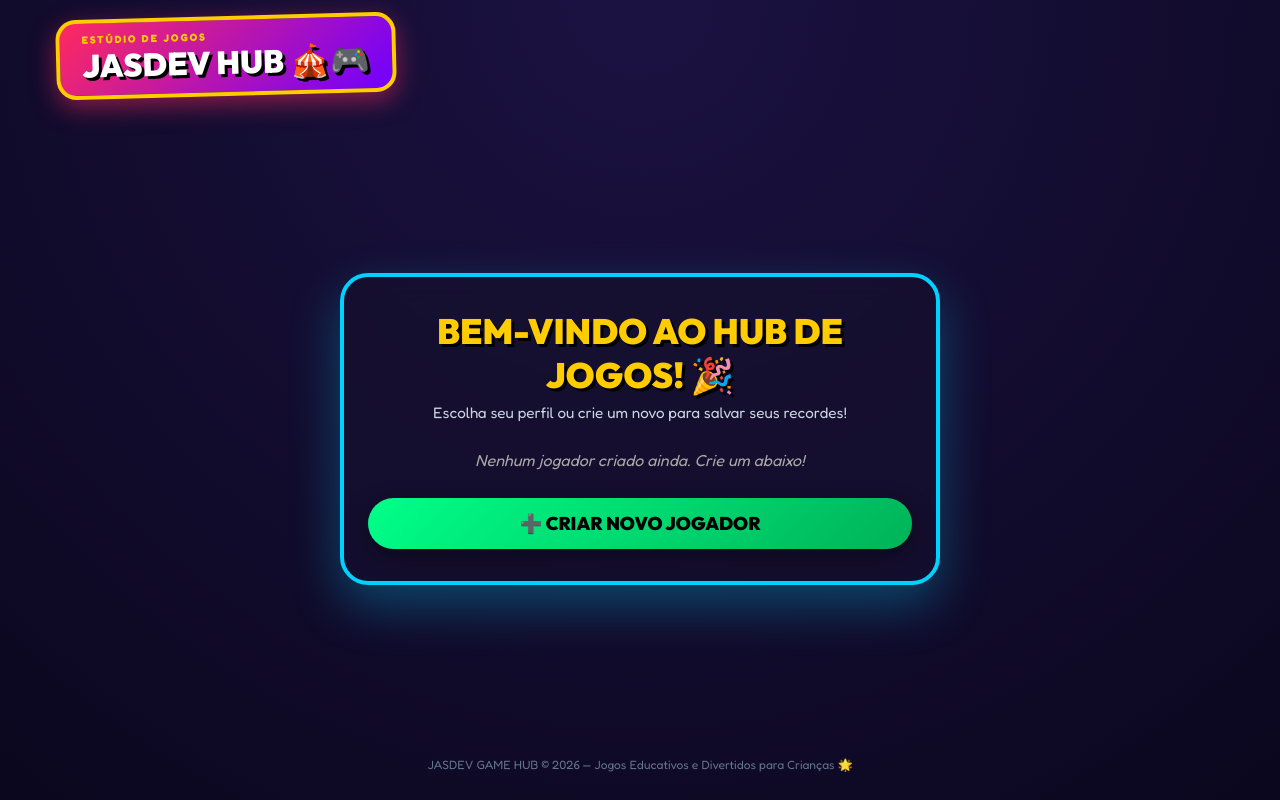
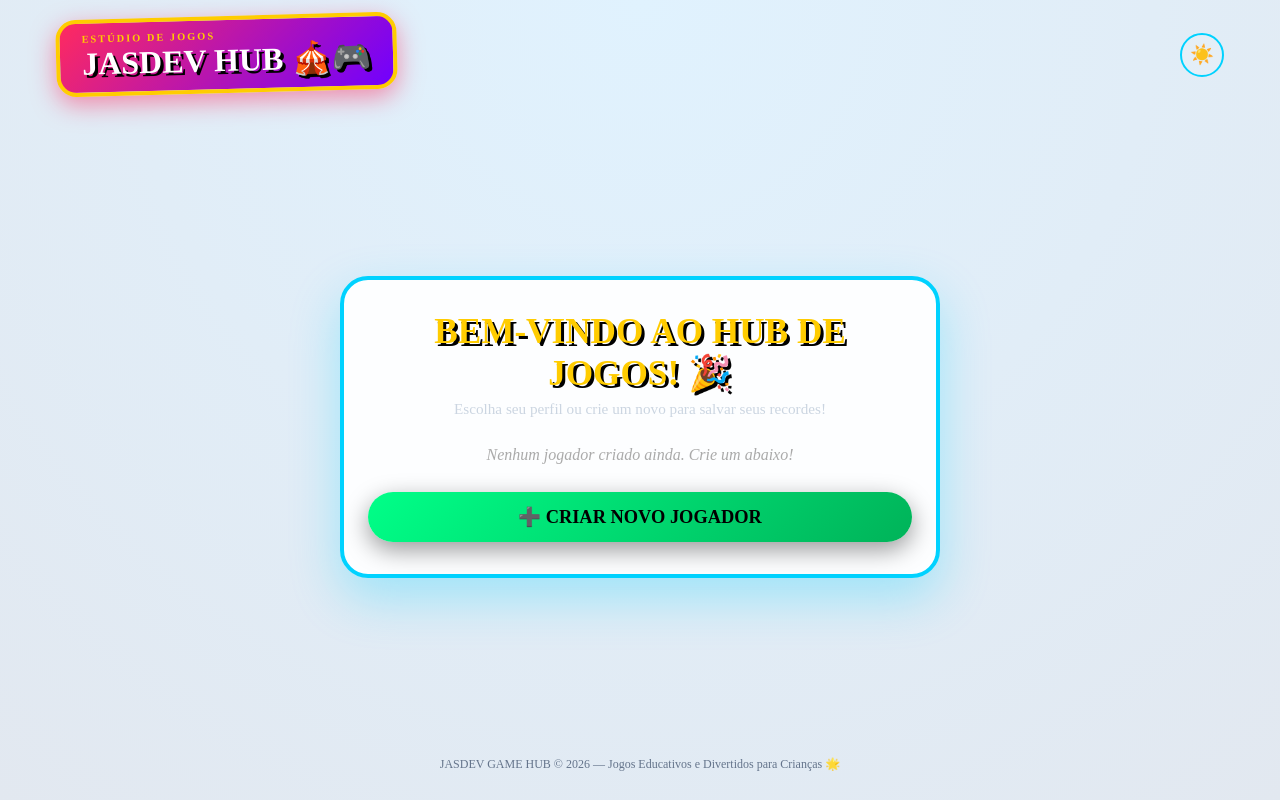
Before and after one commit to jasminevicdev/minegames, a plain HTML site: page index.html in a window 1280 px wide. Drawn offline with Linux system fonts and the light colour scheme; animation ran at ten frames a second.

Commit message:
feat: suporte a tema claro e escuro (light/dark mode) com auto-detecção do SO e persistencia em localStorage

```diff
--- a/hub.css
+++ b/hub.css
@@ -5,10 +5,25 @@
     --primary-blue: #00d2ff;
     --primary-purple: #7000ff;
     --primary-green: #00ff88;
+
+    /* Tema Escuro (Padrão) */
     --dark-bg: #0b071e;
-    --card-bg: rgba(22, 16, 48, 0.85);
-    --font-heading: 'Outfit', sans-serif;
-    --font-body: 'Fredoka', sans-serif;
+    --bg-radial: radial-gradient(circle at top center, #1b1242, #0b071e);
+    --card-bg: rgba(22, 16, 48, 0.88);
+    --text-primary: #ffffff;
+    --text-secondary: #cbd5e1;
+    --border-color: var(--primary-blue);
+    --footer-text: #64748b;
+}
+
+:root[data-theme="light"] {
+    --dark-bg: #f1f5f9;
+    --bg-radial: radial-gradient(circle at top center, #e0f2fe, #e2e8f0);
+    --card-bg: rgba(255, 255, 255, 0.92);
+    --text-primary: #0f172a;
+    --text-secondary: #475569;
+    --border-color: #0284c7;
+    --footer-text: #475569;
 }
 
 * {
@@ -24,10 +39,11 @@ body, html {
     width: 100%;
     height: 100%;
     min-height: 100vh;
-    background: radial-gradient(circle at top center, #1b1242, #0b071e);
+    background: var(--bg-radial);
     font-family: var(--font-body);
-    color: #ffffff;
+    color: var(--text-primary);
     overflow-x: hidden;
+    transition: background 0.3s ease, color 0.3s ease;
 }
 
 #hub-container {
--- a/hub.js
+++ b/hub.js
@@ -1,7 +1,9 @@
 import { SaveHub } from './shared/SaveHub.js';
+import { ThemeManager } from './shared/ThemeManager.js';
 
 class GameHub {
     constructor() {
+        this.btnThemeToggle = document.getElementById('btn-theme-toggle');
         this.activeProfileCard = document.getElementById('active-profile-card');
         this.activeAvatar = document.getElementById('active-avatar');
         this.activeName = document.getElementById('active-name');
@@ -26,7 +28,19 @@ class GameHub {
 
         this.selectedAvatar = '🎪';
 
+        this.initTheme();
         this.init();
+    }
+
+    initTheme() {
+        const theme = ThemeManager.initAutoDetection((newTheme) => {
+            this.updateThemeButtonIcon(newTheme);
+        });
+        this.updateThemeButtonIcon(theme);
+    }
+
+    updateThemeButtonIcon(theme) {
+        this.btnThemeToggle.innerText = theme === 'dark' ? '🌙' : '☀️';
     }
 
     init() {
@@ -130,6 +144,11 @@ class GameHub {
     }
 
     initEvents() {
+        this.btnThemeToggle.addEventListener('click', () => {
+            const nextTheme = ThemeManager.toggleTheme();
+            this.updateThemeButtonIcon(nextTheme);
+        });
+
         this.btnSwitchPlayer.addEventListener('click', () => {
             this.showWelcomeView();
         });
--- a/index.html
+++ b/index.html
@@ -22,6 +22,9 @@
                 <h1 class="logo-main">JASDEV HUB 🎪🎮</h1>
             </div>
 
+            <div style="display: flex; align-items: center; gap: 10px;">
+                <button id="btn-theme-toggle" class="btn-small-icon" title="Alternar Modo Claro/Escuro" style="font-size: 1.2rem; width: 44px; height: 44px;">🌙</button>
+
                 <div id="active-profile-card" class="profile-badge hidden">
                     <span id="active-avatar" class="profile-avatar">🎪</span>
                     <div class="profile-info">
@@ -29,6 +32,7 @@
                         <span id="active-name" class="profile-name">JAS</span>
                     </div>
                     <button id="btn-switch-player" class="btn-small-icon" title="Trocar de Jogador">🔄</button>
+                </div>
             </div>
         </header>
 
--- /dev/null
+++ b/shared/ThemeManager.js
@@ -0,0 +1,59 @@
+// ThemeManager.js - Gerenciador Central de Tema Claro/Escuro (Light/Dark Mode)
+export class ThemeManager {
+    static STORAGE_KEY = 'jasdev_theme';
+
+    static getInitialTheme() {
+        try {
+            const saved = localStorage.getItem(ThemeManager.STORAGE_KEY);
+            if (saved === 'dark' || saved === 'light') {
+                return saved;
+            }
+        } catch (e) {
+            console.error('Erro ao ler tema:', e);
+        }
+
+        // Verifica preferência do sistema operacional / navegador
+        if (window.matchMedia && window.matchMedia('(prefers-color-scheme: dark)').matches) {
+            return 'dark';
+        }
+        return 'light';
+    }
+
+    static applyTheme(theme) {
+        document.documentElement.setAttribute('data-theme', theme);
+        try {
+            localStorage.setItem(ThemeManager.STORAGE_KEY, theme);
+        } catch (e) {
+            console.error('Erro ao salvar tema:', e);
+        }
+    }
+
+    static getCurrentTheme() {
+        return document.documentElement.getAttribute('data-theme') || ThemeManager.getInitialTheme();
+    }
+
+    static toggleTheme() {
+        const current = ThemeManager.getCurrentTheme();
+        const next = current === 'dark' ? 'light' : 'dark';
+        ThemeManager.applyTheme(next);
+        return next;
+    }
+
+    static initAutoDetection(onThemeChangeCallback = null) {
+        const theme = ThemeManager.getInitialTheme();
+        ThemeManager.applyTheme(theme);
+
+        // Ouve mudanças na preferência do SO caso o usuário não tenha salvado nada manualmente
+        if (window.matchMedia) {
+            window.matchMedia('(prefers-color-scheme: dark)').addEventListener('change', (e) => {
+                if (!localStorage.getItem(ThemeManager.STORAGE_KEY)) {
+                    const newSystemTheme = e.matches ? 'dark' : 'light';
+                    ThemeManager.applyTheme(newSystemTheme);
+                    if (onThemeChangeCallback) onThemeChangeCallback(newSystemTheme);
+                }
+            });
+        }
+
+        return theme;
+    }
+}
```
Also changed, not shown: games/flappy/index.html (+13 -2 lines), games/snake/index.html (+13 -2 lines), games/tetris/index.html (+13 -1 lines). Lines whose indentation alone changed are shown as unchanged.
